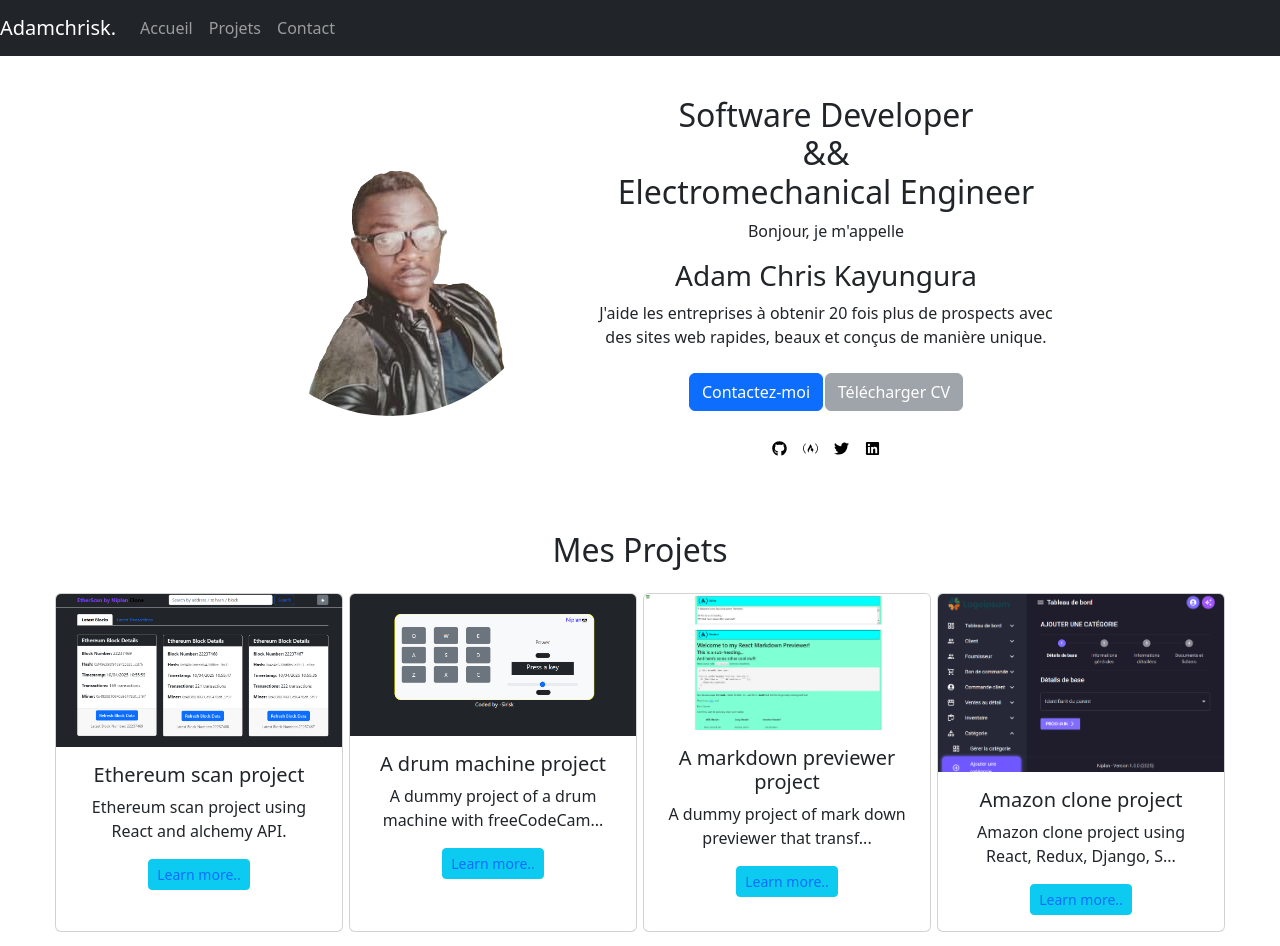
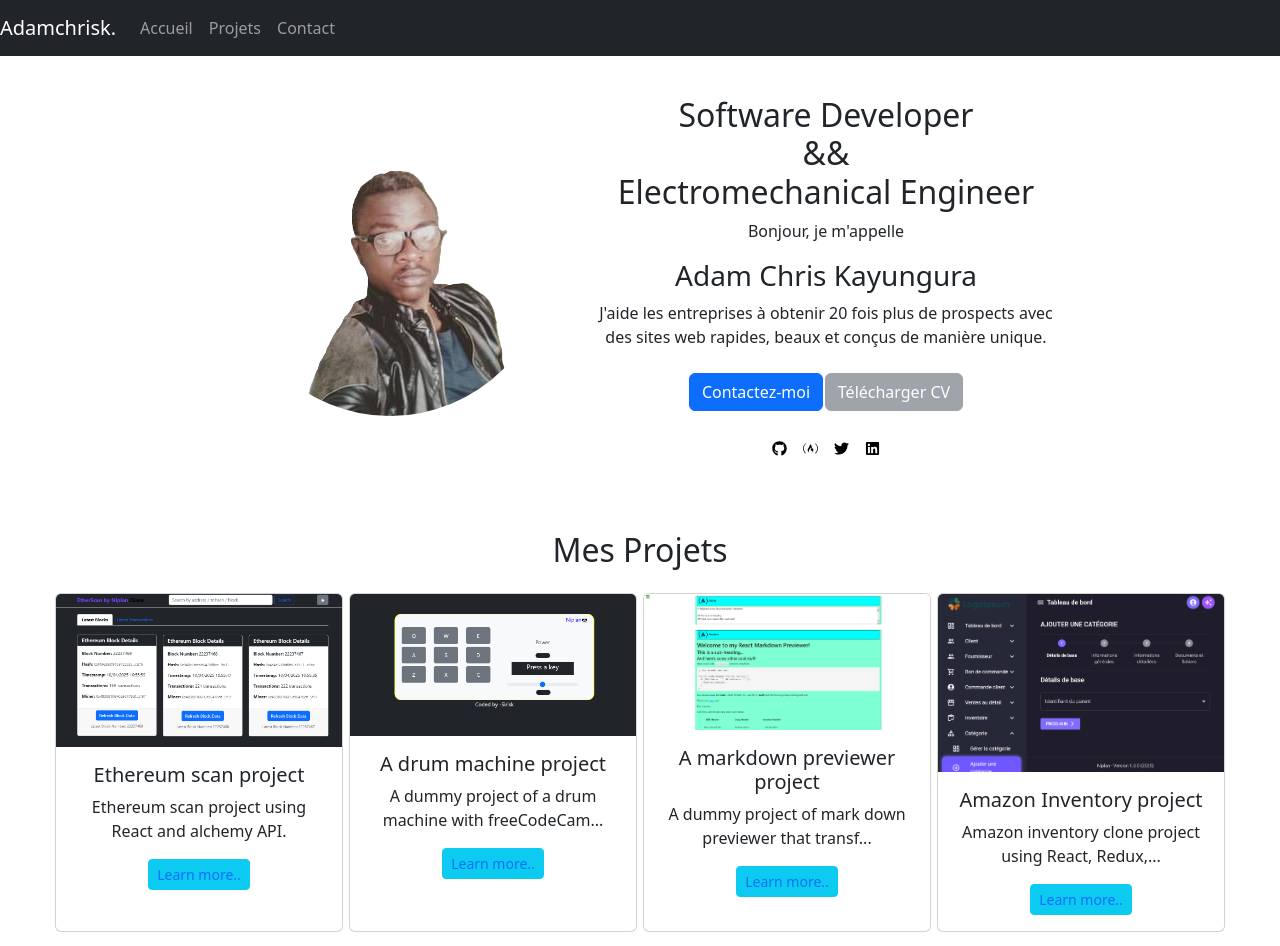
Before and after one commit to Siri6k/portofolio, a React (Create React App) app: page / in a window 1280 px wide. Shown: the top 946 px of the page. Built offline with nearby package versions, Linux system fonts and the light colour scheme.

Commit message:
update constants

```diff
--- a/src/components/common/Constants.js
+++ b/src/components/common/Constants.js
@@ -30,11 +30,11 @@ export const myProjects = [
   },
   {
     key: "4",
-    title: "Amazon clone project",
+    title: "Amazon Inventory project",
     content:
-      "Amazon clone project using React, Redux, Django, SQL, and AWS S3.",
+      "Amazon inventory clone project using React, Redux, Django, SQL, and AWS S3.",
     image: amznClone,
-    link: "http://ec2-13-233-173-206.ap-south-1.compute.amazonaws.com/",
+    link: "https://niplan-market.onrender.com/",
   },
 
   {
```
